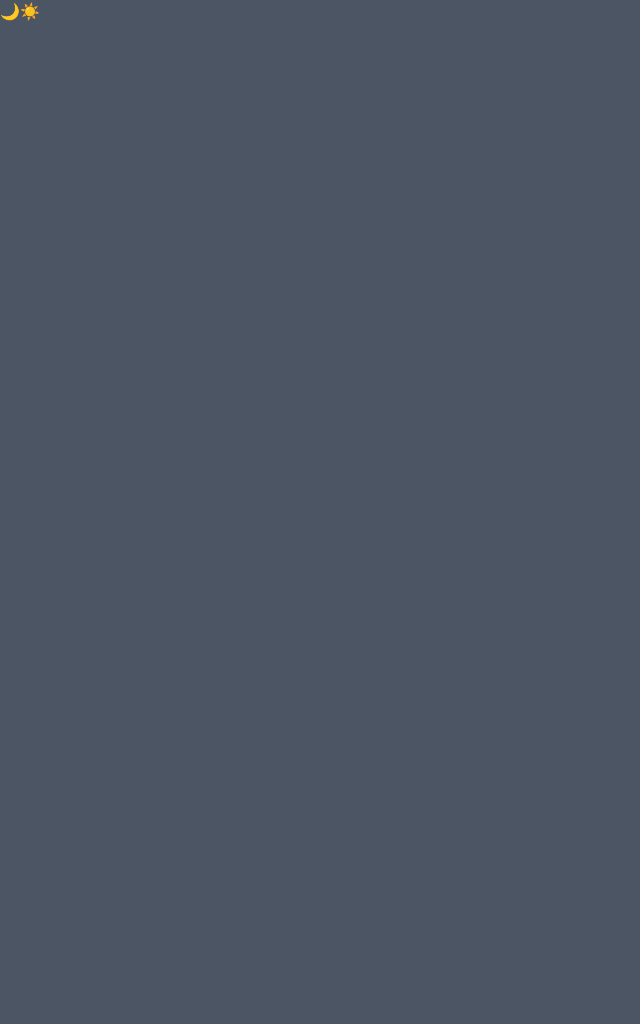
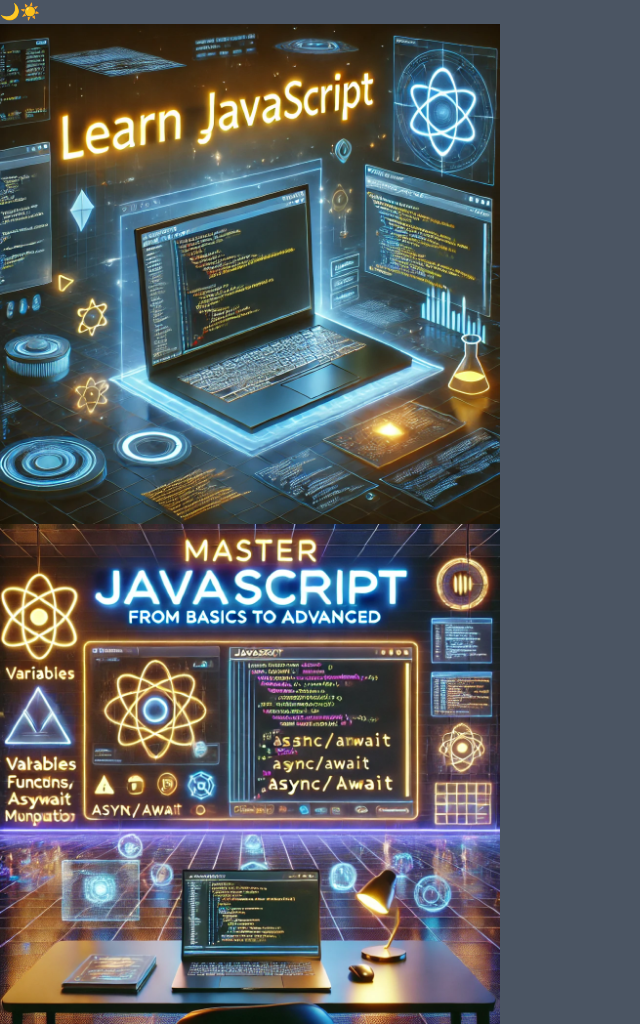
Before and after one commit to Siddharth0101/Learn-JS, a Next.js app: page / in a window 1280 px wide. Shown: the whole page, without its empty margins (0-640 px from the left). Before the commit the page ends 800 px from the top, so only its background shows below. Built offline with nearby package versions, Linux system fonts and the light colour scheme.

Commit message:
HomePage Images

```diff
--- /dev/null
+++ b/src/Components/Home/HomePage.jsx
@@ -0,0 +1,16 @@
+import Image from "next/image"
+import HomeImage from "../../../public/HomePageImage.webp"
+import HomeMaster from "../../../public/HomeMaster.webp"
+
+export default function HomePage() {
+    return <div className="grid-cols-1 md:grid-cols-2">
+       <div>
+       <Image src={HomeImage} alt="Learn JavaScript" width={500} className="rounded-full"/>
+       <span></span>
+       </div>
+       <div>
+       <Image src={HomeMaster} alt="Master JavaScript" width={500} className="rounded-full"/>
+       <span></span>
+       </div>
+    </div>
+}
--- a/src/app/page.js
+++ b/src/app/page.js
@@ -1,8 +1,9 @@
+import HomePage from "@/Components/Home/HomePage";
 
 
 export default function Home() {
 
   return <>
-
+  <HomePage/>
   </>
 }
```
Also changed, not shown: public/HomeMaster.webp (added), public/HomePageImage.webp (added).
